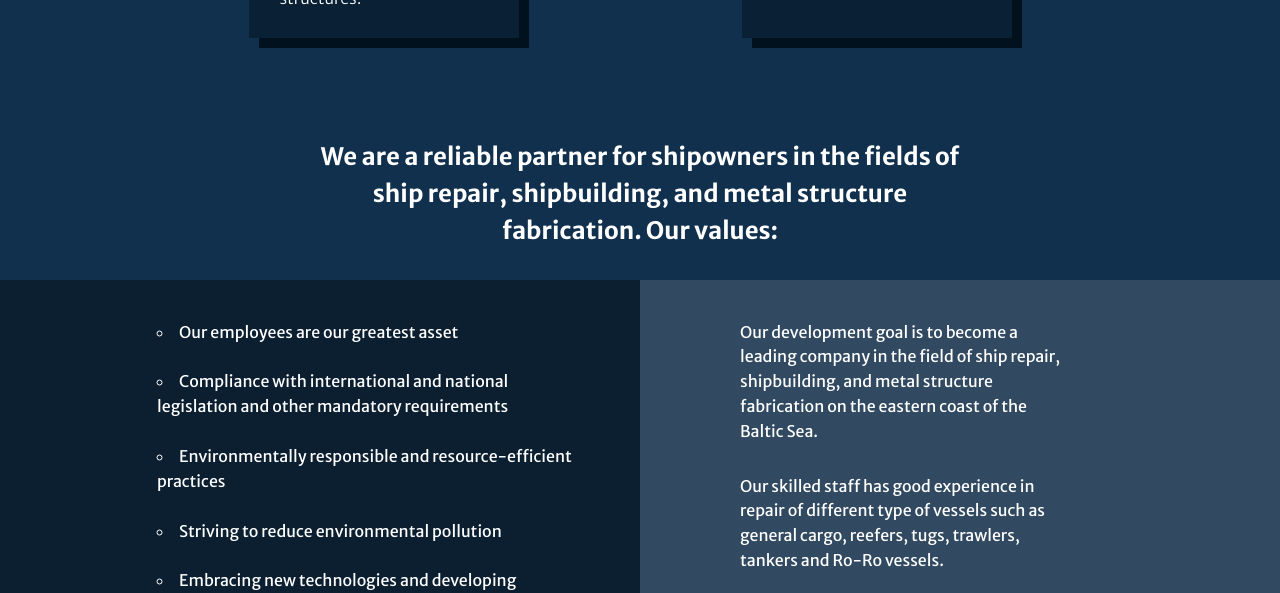
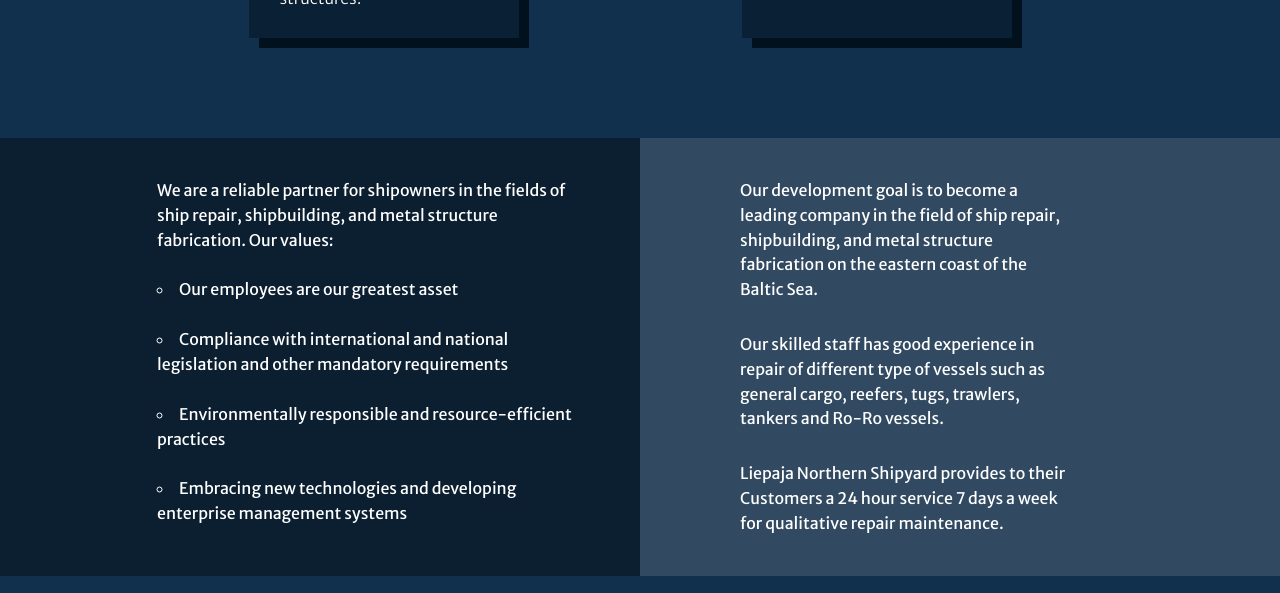
Before and after one commit to Sofiniks/LZK, a Next.js app: page / in a window 1280 px wide. Shown: the part 1760-2353 px from the top of the page. Built offline with nearby package versions, Linux system fonts and the light colour scheme.

Commit message:
added services section

```diff
--- a/src/app/components/sections/home/Priorities.tsx
+++ b/src/app/components/sections/home/Priorities.tsx
@@ -23,7 +23,7 @@
       font-size: 20px;
     }
     @media ${device.sm} {
-        max-width: 100%;
+      max-width: 100%;
     }
   }
 `;
@@ -67,7 +67,7 @@
   }
   @media ${device.lg} {
     &:before {
-        display: none;
+      display: none;
     }
   }
 `;
@@ -80,6 +80,9 @@
 const PriorityItem = styled.li`
   margin-bottom: 25px;
   list-style-type: circle;
+  &:first-of-type {
+    list-style-type: none;
+  }
   &:last-of-type {
     margin-bottom: 0;
   }
@@ -102,21 +105,17 @@
 export default function Priorities() {
   return (
     <>
-      <ContainerLayout>
-        <StyledHeading>
-          <h3>
-            We are a reliable partner for shipowners in the fields of ship
-            repair, shipbuilding, and metal structure fabrication. Our values:
-          </h3>
-        </StyledHeading>
-      </ContainerLayout>
-
       <DesktopContainer>
         <SectionWrapper>
           <SectionDark />
           <SectionLight />
           <StyledContainer>
             <PriorityListDarkBlue>
+              <PriorityItem>
+                We are a reliable partner for shipowners in the fields of ship
+                repair, shipbuilding, and metal structure fabrication. Our
+                values:
+              </PriorityItem>
               <PriorityItem>Our employees are our greatest asset</PriorityItem>
               <PriorityItem>
                 Compliance with international and national legislation and other
@@ -124,9 +123,6 @@
               </PriorityItem>
               <PriorityItem>
                 Environmentally responsible and resource-efficient practices
-              </PriorityItem>
-              <PriorityItem>
-                Striving to reduce environmental pollution
               </PriorityItem>
               <PriorityItem>
                 Embracing new technologies and developing enterprise management
--- a/src/app/components/sections/home/PrioritiesMobile.tsx
+++ b/src/app/components/sections/home/PrioritiesMobile.tsx
@@ -18,12 +18,12 @@
   height: 350px;
 
   @media ${device.sm} {
-    min-height: 450px;
+    min-height: 500px;
     height: max-content;
     padding-bottom: 30px;
   }
   @media (max-width: 360px) {
-    min-height: 560px;
+    min-height: 600px;
   }
   &:before {
     content: '';
@@ -39,10 +39,10 @@
     transform: translate(0, 0);
     @media ${device.sm} {
       border-right: 30px solid #11304d;
-      border-top: 450px solid transparent;
+      border-top: 500px solid transparent;
     }
     @media (max-width: 375px) {
-      border-top: 560px solid transparent;
+      border-top: 600px solid transparent;
     }
   }
 `;
@@ -71,6 +71,9 @@
 const PriorityItem = styled.li`
   margin-bottom: 25px;
   list-style-type: circle;
+  &:first-of-type {
+    list-style-type: none;
+  }
   &:last-of-type {
     margin-bottom: 0;
   }
@@ -81,6 +84,10 @@
     <SectionWrapper>
       <StyledContainer>
         <PriorityListDark>
+          <PriorityItem>
+            We are a reliable partner for shipowners in the fields of ship
+            repair, shipbuilding, and metal structure fabrication. Our values:
+          </PriorityItem>
           <PriorityItem>Our employees are our greatest asset</PriorityItem>
           <PriorityItem>
             Compliance with international and national legislation and other
@@ -88,9 +95,6 @@
           </PriorityItem>
           <PriorityItem>
             Environmentally responsible and resource-efficient practices
-          </PriorityItem>
-          <PriorityItem>
-            Striving to reduce environmental pollution
           </PriorityItem>
           <PriorityItem>
             Embracing new technologies and developing enterprise management
```
